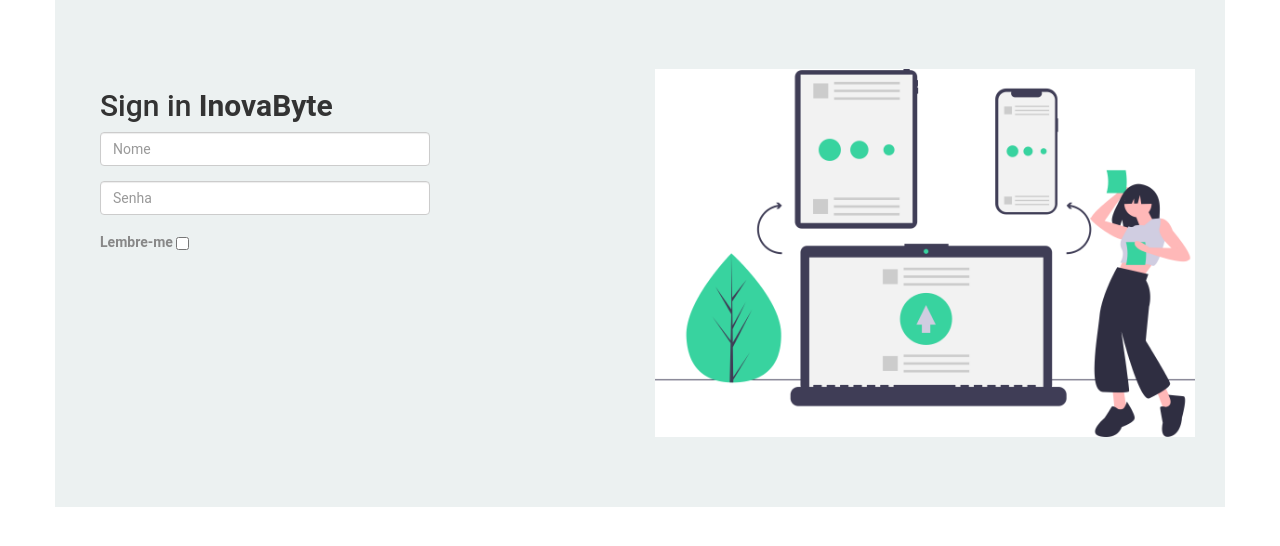
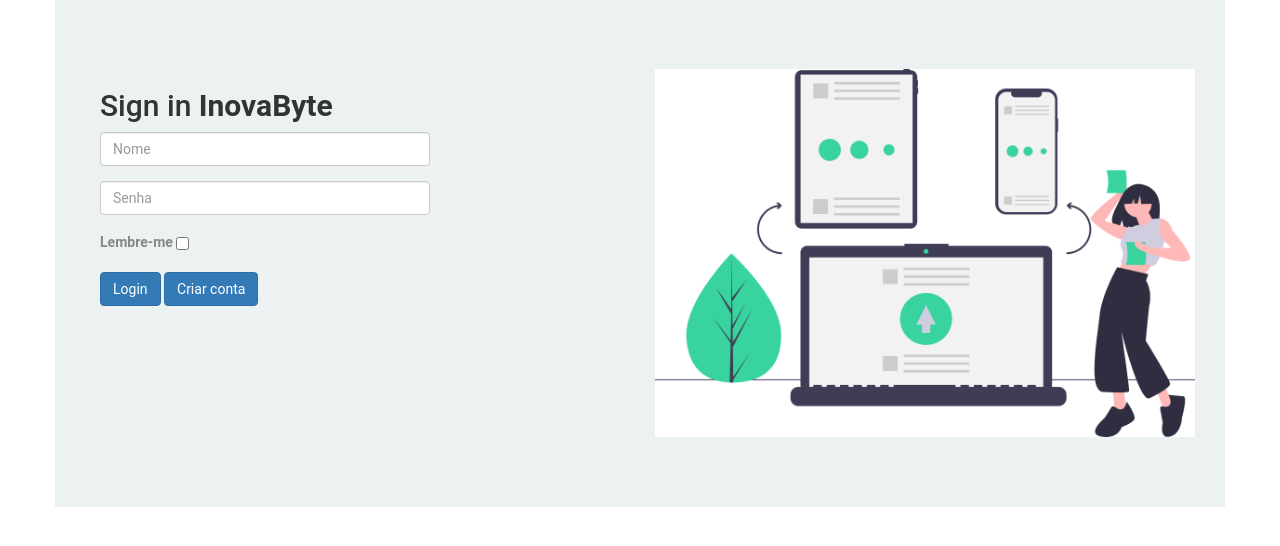
Before and after one commit to AlexPedro105/eCommerce, a PHP site: page /login.php in a window 1280 px wide. Shown: the part 141-687 px from the top of the page. Run offline with PHP 8.4, Linux system fonts and the light colour scheme.

Commit message:
Adição de botões para login e cadastro de conta na tela de login

```diff
--- a/login.php
+++ b/login.php
@@ -32,6 +32,10 @@
                                 <label class="control caption control-checkbox ">Lembre-me
                                 <input type="checkbox" class="form-check-input lmCheck"> </label>
                             </div>
+                            <div class="form-group">
+                                <button class="btn btn-button btn-primary">Login</button>
+                                <button class="btn btn-button btn-primary">Criar conta</button>
+                            </div>
                         </form>
                     </div>
                 </div>
```
